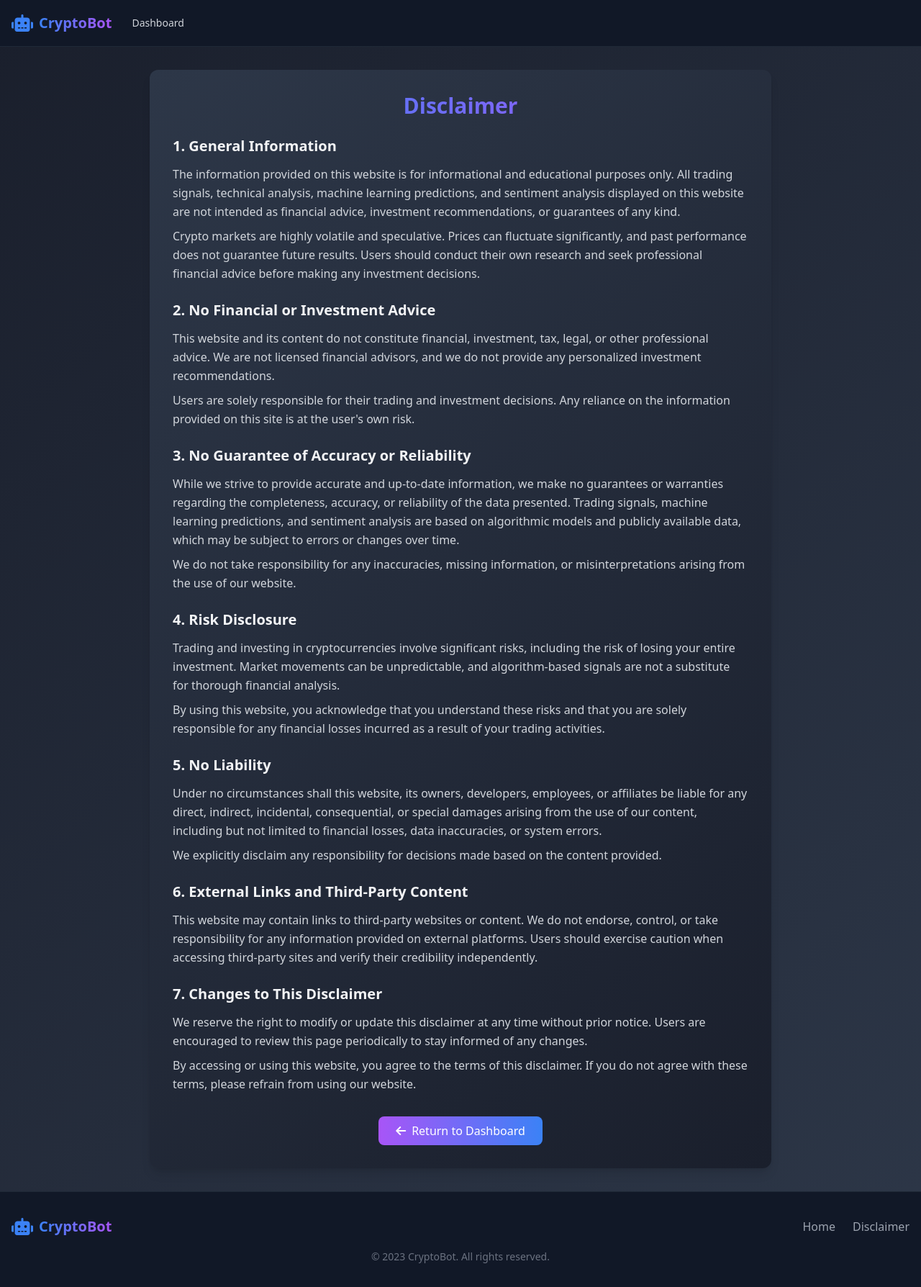
After one commit to pardusSsS/crypto_dashboard, a Flask app: page /disclaimer in a window 1280 px wide. The commit adds this page. Shown: the whole page at 72% size. Run offline with Flask 3, Linux system fonts and the light colour scheme; some libraries are stand-ins or nearby versions.

Commit message:
added disclaimer

```diff
--- a/app.py
+++ b/app.py
@@ -24,6 +24,11 @@ def create_app():
     def index():
         """Render dashboard page"""
         return render_template('index.html')
+
+    @app.route('/disclaimer')
+    def disclaimer():
+        """Render disclaimer page"""
+        return render_template('disclaimer.html')
 
     @app.route('/api/status')
     def get_status():
--- /dev/null
+++ b/templates/disclaimer.html
@@ -0,0 +1,149 @@
+<!DOCTYPE html>
+<html lang="en">
+<head>
+    <meta charset="UTF-8">
+    <meta name="viewport" content="width=device-width, initial-scale=1.0">
+    <title>Disclaimer - CryptoBot Dashboard</title>
+    <!-- Tailwind CSS -->
+    <script src="https://cdn.tailwindcss.com"></script>
+    <!-- Alpine.js -->
+    <script defer src="https://cdn.jsdelivr.net/npm/alpinejs@3.x.x/dist/cdn.min.js"></script>
+    <!-- Font Awesome -->
+    <link rel="stylesheet" href="https://cdnjs.cloudflare.com/ajax/libs/font-awesome/6.0.0/css/all.min.css">
+    <!-- Custom CSS -->
+    <style>
+        .gradient-bg {
+            background: linear-gradient(135deg, #1a1f2c 0%, #2d3748 100%);
+        }
+        .card-gradient {
+            background: linear-gradient(135deg, #2d3748 0%, #1a1f2c 100%);
+        }
+        .hover-scale {
+            transition: transform 0.2s;
+        }
+        .hover-scale:hover {
+            transform: scale(1.02);
+        }
+    </style>
+</head>
+<body class="gradient-bg min-h-screen text-gray-100">
+    <!-- Navbar -->
+    <nav class="bg-gray-900 border-b border-gray-800">
+        <div class="max-w-7xl mx-auto px-4">
+            <div class="flex justify-between h-16">
+                <div class="flex items-center space-x-4">
+                    <div class="flex items-center">
+                        <i class="fas fa-robot text-blue-500 text-2xl mr-2"></i>
+                        <span class="text-xl font-bold bg-gradient-to-r from-blue-500 to-purple-500 bg-clip-text text-transparent">CryptoBot</span>
+                    </div>
+                    <div class="hidden md:flex space-x-4 ml-4">
+                        <a href="/" class="text-gray-300 hover:text-white px-3 py-2 rounded-md text-sm font-medium">Dashboard</a>
+                    </div>
+                </div>
+            </div>
+        </div>
+    </nav>
+
+    <!-- Main Content -->
+    <div class="max-w-4xl mx-auto px-4 py-8">
+        <div class="card-gradient rounded-xl shadow-lg p-8">
+            <h1 class="text-3xl font-bold mb-6 text-center bg-gradient-to-r from-blue-500 to-purple-500 bg-clip-text text-transparent">Disclaimer</h1>
+
+            <div class="space-y-6">
+                <section>
+                    <h2 class="text-xl font-semibold mb-3 text-gray-100">1. General Information</h2>
+                    <p class="text-gray-300 leading-relaxed">
+                        The information provided on this website is for informational and educational purposes only. All trading signals, technical analysis, machine learning predictions, and sentiment analysis displayed on this website are not intended as financial advice, investment recommendations, or guarantees of any kind.
+                    </p>
+                    <p class="text-gray-300 leading-relaxed mt-2">
+                        Crypto markets are highly volatile and speculative. Prices can fluctuate significantly, and past performance does not guarantee future results. Users should conduct their own research and seek professional financial advice before making any investment decisions.
+                    </p>
+                </section>
+
+                <section>
+                    <h2 class="text-xl font-semibold mb-3 text-gray-100">2. No Financial or Investment Advice</h2>
+                    <p class="text-gray-300 leading-relaxed">
+                        This website and its content do not constitute financial, investment, tax, legal, or other professional advice. We are not licensed financial advisors, and we do not provide any personalized investment recommendations.
+                    </p>
+                    <p class="text-gray-300 leading-relaxed mt-2">
+                        Users are solely responsible for their trading and investment decisions. Any reliance on the information provided on this site is at the user's own risk.
+                    </p>
+                </section>
+
+                <section>
+                    <h2 class="text-xl font-semibold mb-3 text-gray-100">3. No Guarantee of Accuracy or Reliability</h2>
+                    <p class="text-gray-300 leading-relaxed">
+                        While we strive to provide accurate and up-to-date information, we make no guarantees or warranties regarding the completeness, accuracy, or reliability of the data presented. Trading signals, machine learning predictions, and sentiment analysis are based on algorithmic models and publicly available data, which may be subject to errors or changes over time.
+                    </p>
+                    <p class="text-gray-300 leading-relaxed mt-2">
+                        We do not take responsibility for any inaccuracies, missing information, or misinterpretations arising from the use of our website.
+                    </p>
+                </section>
+
+                <section>
+                    <h2 class="text-xl font-semibold mb-3 text-gray-100">4. Risk Disclosure</h2>
+                    <p class="text-gray-300 leading-relaxed">
+                        Trading and investing in cryptocurrencies involve significant risks, including the risk of losing your entire investment. Market movements can be unpredictable, and algorithm-based signals are not a substitute for thorough financial analysis.
+                    </p>
+                    <p class="text-gray-300 leading-relaxed mt-2">
+                        By using this website, you acknowledge that you understand these risks and that you are solely responsible for any financial losses incurred as a result of your trading activities.
+                    </p>
+                </section>
+
+                <section>
+                    <h2 class="text-xl font-semibold mb-3 text-gray-100">5. No Liability</h2>
+                    <p class="text-gray-300 leading-relaxed">
+                        Under no circumstances shall this website, its owners, developers, employees, or affiliates be liable for any direct, indirect, incidental, consequential, or special damages arising from the use of our content, including but not limited to financial losses, data inaccuracies, or system errors.
+                    </p>
+                    <p class="text-gray-300 leading-relaxed mt-2">
+                        We explicitly disclaim any responsibility for decisions made based on the content provided.
+                    </p>
+                </section>
+
+                <section>
+                    <h2 class="text-xl font-semibold mb-3 text-gray-100">6. External Links and Third-Party Content</h2>
+                    <p class="text-gray-300 leading-relaxed">
+                        This website may contain links to third-party websites or content. We do not endorse, control, or take responsibility for any information provided on external platforms. Users should exercise caution when accessing third-party sites and verify their credibility independently.
+                    </p>
+                </section>
+
+                <section>
+                    <h2 class="text-xl font-semibold mb-3 text-gray-100">7. Changes to This Disclaimer</h2>
+                    <p class="text-gray-300 leading-relaxed">
+                        We reserve the right to modify or update this disclaimer at any time without prior notice. Users are encouraged to review this page periodically to stay informed of any changes.
+                    </p>
+                    <p class="text-gray-300 leading-relaxed mt-2">
+                        By accessing or using this website, you agree to the terms of this disclaimer. If you do not agree with these terms, please refrain from using our website.
+                    </p>
+                </section>
+            </div>
+
+            <div class="mt-8 text-center">
+                <a href="/" class="inline-flex items-center space-x-2 bg-gradient-to-r from-purple-500 to-blue-500 text-white px-6 py-2 rounded-lg hover:from-purple-600 hover:to-blue-600 transition-all duration-200">
+                    <i class="fas fa-arrow-left"></i>
+                    <span>Return to Dashboard</span>
+                </a>
+            </div>
+        </div>
+    </div>
+
+    <!-- Footer -->
+    <footer class="bg-gray-900 border-t border-gray-800 py-8">
+        <div class="max-w-7xl mx-auto px-4">
+            <div class="flex flex-col md:flex-row justify-between items-center">
+                <div class="flex items-center mb-4 md:mb-0">
+                    <i class="fas fa-robot text-blue-500 text-2xl mr-2"></i>
+                    <span class="text-xl font-bold bg-gradient-to-r from-blue-500 to-purple-500 bg-clip-text text-transparent">CryptoBot</span>
+                </div>
+                <div class="flex space-x-6">
+                    <a href="/" class="text-gray-400 hover:text-gray-300">Home</a>
+                    <a href="/disclaimer" class="text-gray-400 hover:text-gray-300 font-medium">Disclaimer</a>
+                </div>
+            </div>
+            <div class="mt-4 text-center text-gray-500 text-sm">
+                &copy; 2023 CryptoBot. All rights reserved.
+            </div>
+        </div>
+    </footer>
+</body>
+</html>
```
Also changed, not shown: templates/index.html (+89 -4 lines).
